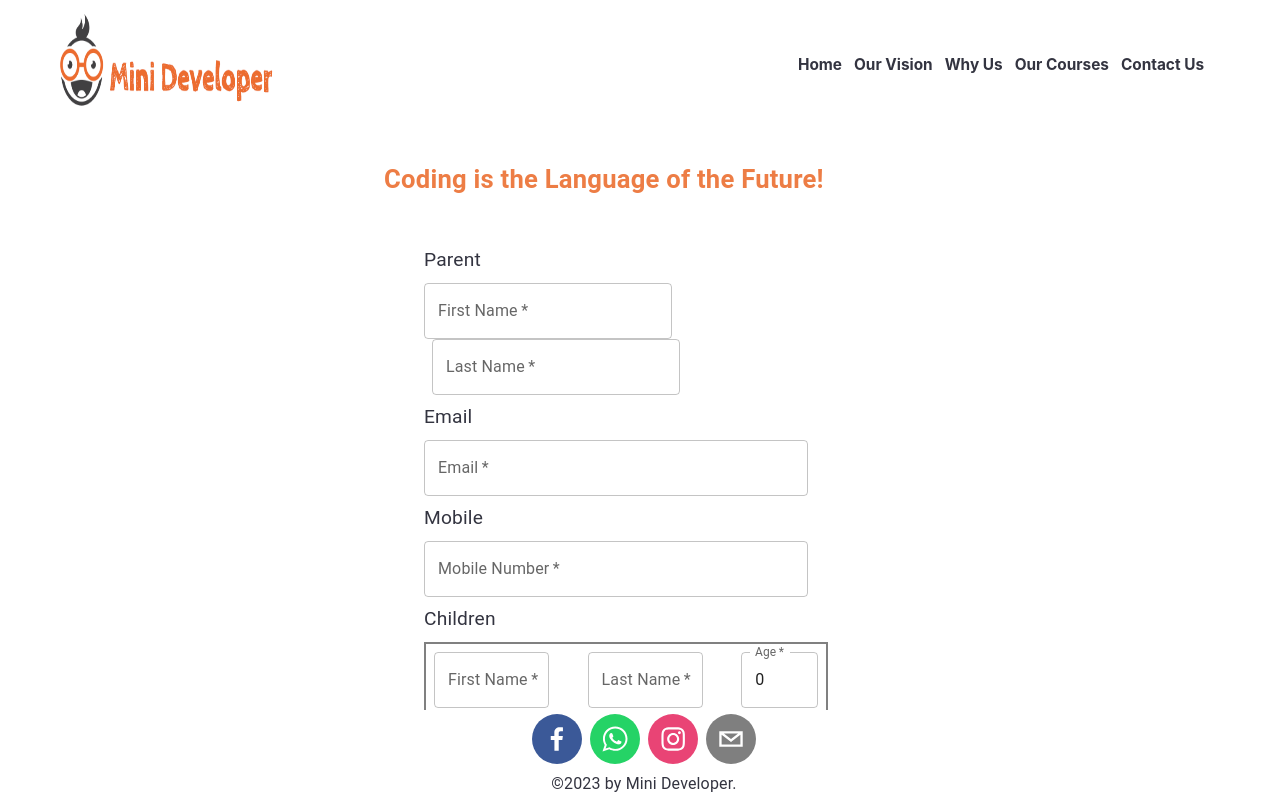
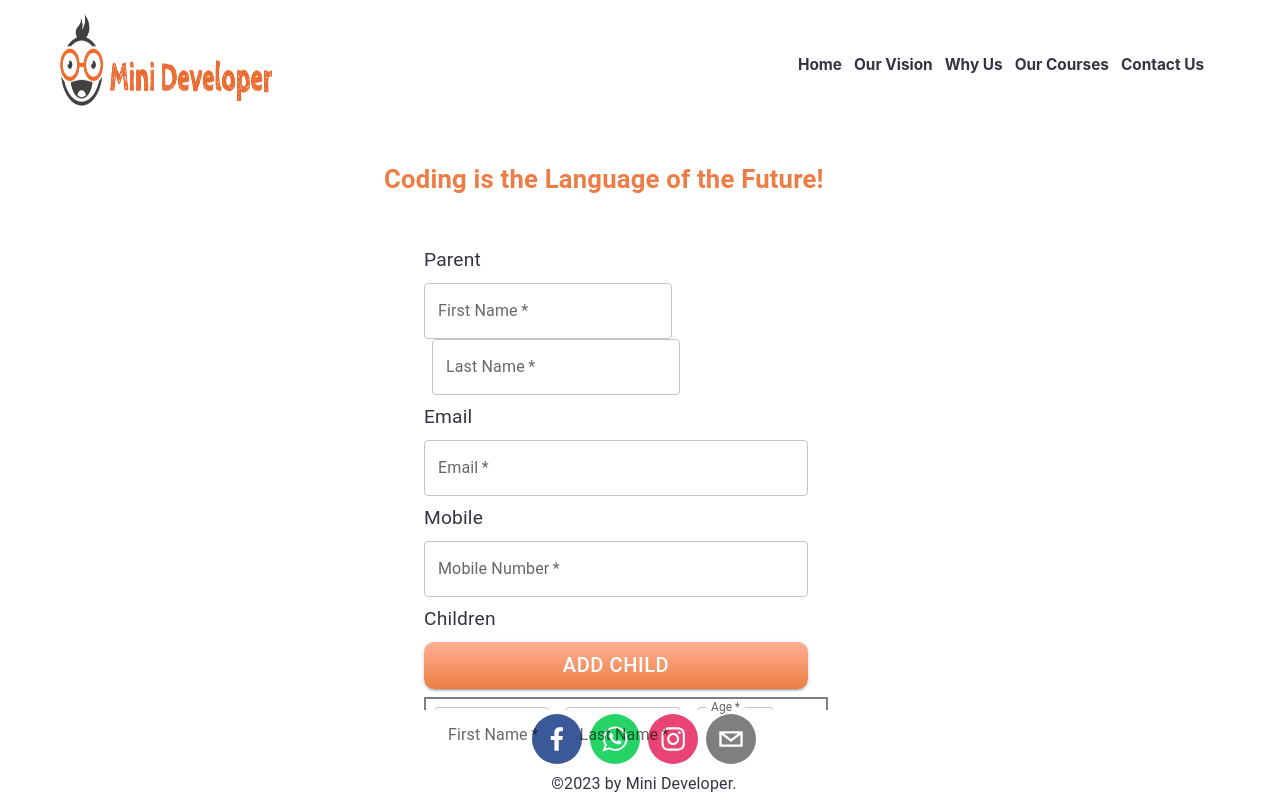
Before and after one commit to hebaarafat159/mini-developer-client, a React (Create React App) app: page /register/0 in a window 1280 px wide. Shown: the top 800 px of the page. Built offline with nearby package versions, Linux system fonts and the light colour scheme.

Commit message:
add many children

```diff
--- a/src/components/StudentRegisterComponent.js
+++ b/src/components/StudentRegisterComponent.js
@@ -5,12 +5,14 @@ import IconButton from '@mui/material/IconButton';
 import DeleteIcon from '@mui/icons-material/Delete';
 import YesOrNoComponent from './YesOrNoComponent';
 
-export default function StudentRegisterComponent({ key, child, updateChildProperty, addChild, removeChildComponent }) {
+export default function StudentRegisterComponent({ index, child, updateChildProperty, errors, removeChildComponent }) {
+    // alert(`Key: ${index}`)
     const minAge = 0
     const maxAge = 14
     function handleHasComputerSelection(selection) {
         updateChildProperty(Object.keys(child)[3], selection)
     }
+
     return (
         <Stack direction={"column"} spacing={1} className={cssStyle.register_form_subcomponent_withborder} >
             <Stack direction={"row"} spacing={1} className={cssStyle.register_form_subcomponent} >
@@ -19,16 +21,20 @@ export default function StudentRegisterComponent({ key, child, updateChildProper
                     id="outlined-required"
                     label="First Name"
                     style={{ width: '30%' }}
-                    value={child.firstName}
-                    onChange={(event) => updateChildProperty(Object.keys(child)[0], event.target.value)}
+                    value={child.first_name}
+                    onChange={(event) => updateChildProperty(index, Object.keys(child)[0], event.target.value)}
+                    error={Boolean(errors.childFirstName)}
+                    helperText={errors.childFirstName}
                 />
                 <TextField
                     required
                     id="outlined-required"
                     label="Last Name"
                     style={{ width: '30%' }}
-                    value={child.lastName}
-                    onChange={(event) => updateChildProperty(Object.keys(child)[1], event.target.value)}
+                    value={child.last_name}
+                    onChange={(event) => updateChildProperty(index, Object.keys(child)[1], event.target.value)}
+                    error={Boolean(errors.childLastName)}
+                    helperText={errors.childLastName}
                 />
                 <TextField
                     required
@@ -42,11 +48,13 @@ export default function StudentRegisterComponent({ key, child, updateChildProper
                     style={{ width: '20%' }}
                     value={child.age}
                     defaultValue={minAge}
-                    onChange={(event) => updateChildProperty(Object.keys(child)[2], event.target.value)}
+                    onChange={(event) => updateChildProperty(index, Object.keys(child)[2], event.target.value)}
+                    error={Boolean(errors.age)}
+                    helperText={errors.age}
                 />
                 {
-                    (key === -1) ?
-                        < IconButton aria-label="delete" size="small" onClick={() => removeChildComponent(key)}>
+                    (index !== -1) ?
+                        < IconButton aria-label="delete" size="small" onClick={() => removeChildComponent(index)}>
                             <DeleteIcon fontSize="inherit" />
                         </IconButton> :
                         null
--- a/src/pages/Register.js
+++ b/src/pages/Register.js
@@ -16,8 +16,13 @@ export default function Register() {
     const [preffered_location, setpreffered_location] = useState('')
     const [hearAboutUs, setHearAboutUs] = useState('')
     const [questions, setQuestions] = useState('')
-  const [children, setChildren] = useState([])
-
+    const [addChild, setAddChild] = useState(true)
+    const [children, setChildren] = useState([{
+        first_name: '',
+        last_name: '',
+        age: '',
+        hasComputer: ''
+    }])
     const [child, setChild] = useState({
         first_name: '',
         last_name: '',
@@ -33,7 +38,11 @@ export default function Register() {
         programType: '',
         preffered_location: '',
         hearAboutUs: '',
-    questions: ''
+        questions: '',
+        childFirstName: '',
+        childLastName: '',
+        age: '',
+        hasComputer: ''
     });
 
     const validateForm = () => {
@@ -86,6 +95,40 @@ export default function Register() {
         setErrors(newErrors);
 
         return valid;
+    }
+
+    function validateChildren(child) {
+        // alert(`${propertyName} : ${newValue}`)
+        let valid = true;
+        const newErrors = { ...errors };
+
+        // Validate child first name
+        if (child.first_name.trim() === '') {
+            newErrors.first_name = 'first name is required';
+            valid = false;
+        } else {
+            newErrors.first_name = '';
+        }
+
+        // Validate child last name
+        if (child.last_name.trim() === '') {
+            newErrors.last_name = 'last name is required';
+            valid = false;
+        } else {
+            newErrors.last_name = '';
+        }
+
+        // Validate child age
+        if (child.age < 5 || child.age > 15) {
+            newErrors.age = 'Your child should be between 5 and 14';
+            valid = false;
+        } else {
+            newErrors.age = '';
+        }
+
+
+        setErrors(newErrors)
+        return valid
     }
 
     function submit() {
@@ -144,22 +187,54 @@ export default function Register() {
         }
     }
 
-  function updateChildProperty(propertyName, newValue) {
-    setChild((prevObject) => ({
-      ...prevObject,
+    function updateChildProperty(index, propertyName, newValue) {
+        if (index !== -1) {
+            const updatedChildren = [...children];
+            updatedChildren[index] = {
+                ...updatedChildren[index],
                 [propertyName]: newValue,
-    }));
+            };
+            setChildren(updatedChildren);
+        }
     };
 
-  function addToChildren(newChild) {
-    setChildren(...children, child)
+    function addNewChild() {
+        if (addChild && children && children.length > 0) {
+            const valid = validateChildren(children[children.length - 1])
+            if (valid) {
+                setAddChild(false)
+                children.push({
+                    first_name: '',
+                    last_name: '',
+                    age: '',
+                    hasComputer: ''
+                })
+            }
+        } else {
+            setAddChild(true)
         }
 
-  function removeChildComponent(index) {
-    alert(`delete child ${index}`)
-    if (index !== null && index !== undefined) {
-      children.splice(index, 1);
-      setChildren(children);
+        // if (child.first_name !== '' && child.last_name !== '' && child.age > 0) {
+        //   setChildren([...children, child])
+        //   setChild({
+        //     first_name: '',
+        //     last_name: '',
+        //     age: 0,
+        //     hasComputer: false
+        //   })
+        //   setAddChild(false)
+        // } else {
+        //   setAddChild(true)
+        // }
+    }
+
+    function removeChildComponent(childIndex) {
+        alert(`delete child ${childIndex}`)
+        if (childIndex !== null && childIndex !== undefined) {
+            const updatedChildren = children.filter((child, index) => index !== childIndex);
+            setChildren(updatedChildren);
+            // children.splice(index, 1);
+            // setChildren(children);
         }
     }
 
@@ -224,23 +299,29 @@ export default function Register() {
 
                     {/* add new child layout */}
                     <Typography style={{ fontSize: '1.5vw', color: '#333440' }}> Children </Typography>
-
-          {children && children.length > 0
-            && children.map((child, index) => < StudentRegisterComponent
-              child={child}
-              key={index}
+                    {/* Submit Button */}
+                    <Button
+                        variant="contained"
+                        onClick={addNewChild}
+                        style={{
+                            borderRadius: 10,
+                            background: 'linear-gradient(to bottom, #ffb093, #ed7d45)',
+                            fontSize: "2.5vmin",
+                            display: 'flex',
+                            width: '30vw'
+                        }}> Add Child </Button>
+                    {/* case of add new child after having children */}
+                    {
+                        (children && children.length > 0) ?
+                            children.map((childObject, index) =>
+                                < StudentRegisterComponent
+                                    child={childObject}
+                                    index={index}
+                                    errors={errors}
                                     updateChildProperty={updateChildProperty}
-              removeChildComponent={removeChildComponent}
-              addToChildren={addToChildren} />)}
-
-          {/* case of add new child after having children */}
-          < StudentRegisterComponent
-            child={child}
-            key={-1}
-            updateChildProperty={updateChildProperty}
-            removeChildComponent={removeChildComponent}
-            addToChildren={addToChildren} />
-
+                                    removeChildComponent={removeChildComponent} />)
+                            : null
+                    }
                     {/* program type In=person or Online */}
                     <ProgrameTypeComponent preffered_location={preffered_location} setpreffered_location={setpreffered_location} program_type={program_type} setprogram_type={setprogram_type} />
 
```
Lines whose indentation alone changed are shown as unchanged.
